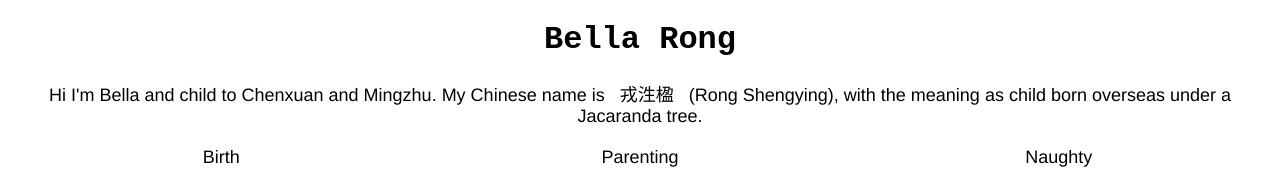
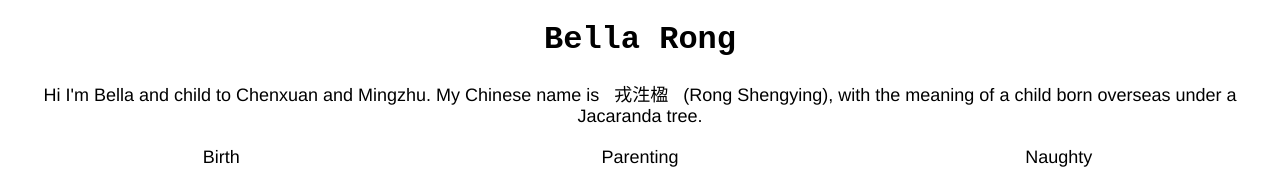
Before and after one commit to bellarongsyd/bellarongsyd.github.io, a plain HTML site: page index.html in a window 1280 px wide. Shown: the top 177 px of the page. Drawn offline with Linux system fonts and the light colour scheme.

Commit message:
Update index.html

```diff
--- a/index.html
+++ b/index.html
@@ -24,7 +24,7 @@
 
   <h1> Bella Rong </h1>
 
-  <p> Hi I'm Bella and child to Chenxuan and Mingzhu. My Chinese name is <span class="chinese" >戎泩楹</span> (Rong Shengying), with the meaning as child born overseas under a Jacaranda tree.
+  <p> Hi I'm Bella and child to Chenxuan and Mingzhu. My Chinese name is <span class="chinese" >戎泩楹</span> (Rong Shengying), with the meaning of a child born overseas under a Jacaranda tree.
   </p>
 
   <div class="row">
```
